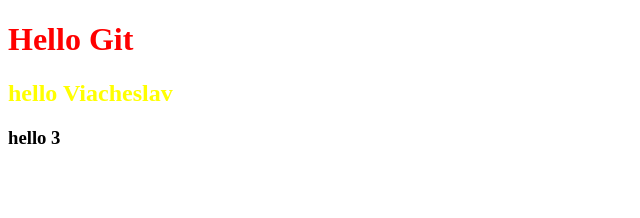
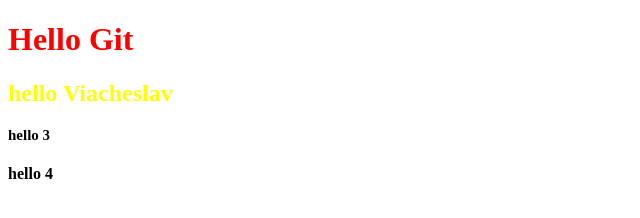
Before and after one commit to Viacheslav32/example, a plain HTML site: page index.html in a window 1280 px wide. Shown: the full height of the page, 0-640 px from the left. Drawn offline with Linux system fonts and the light colour scheme.

Commit message:
h4 hello4

```diff
--- a/css/style.css
+++ b/css/style.css
@@ -4,3 +4,7 @@
 h2{
 	color: yellow;
 }
+
+h3{
+	font-size:15px;
+}
--- a/index.html
+++ b/index.html
@@ -9,5 +9,7 @@
 	<h1> Hello Git</h1>
 	<h2>hello Viacheslav</h2>
 	<h3>hello 3</h3>
+	<h4> hello 4</h4>
+
 </body>
 </html>
```
